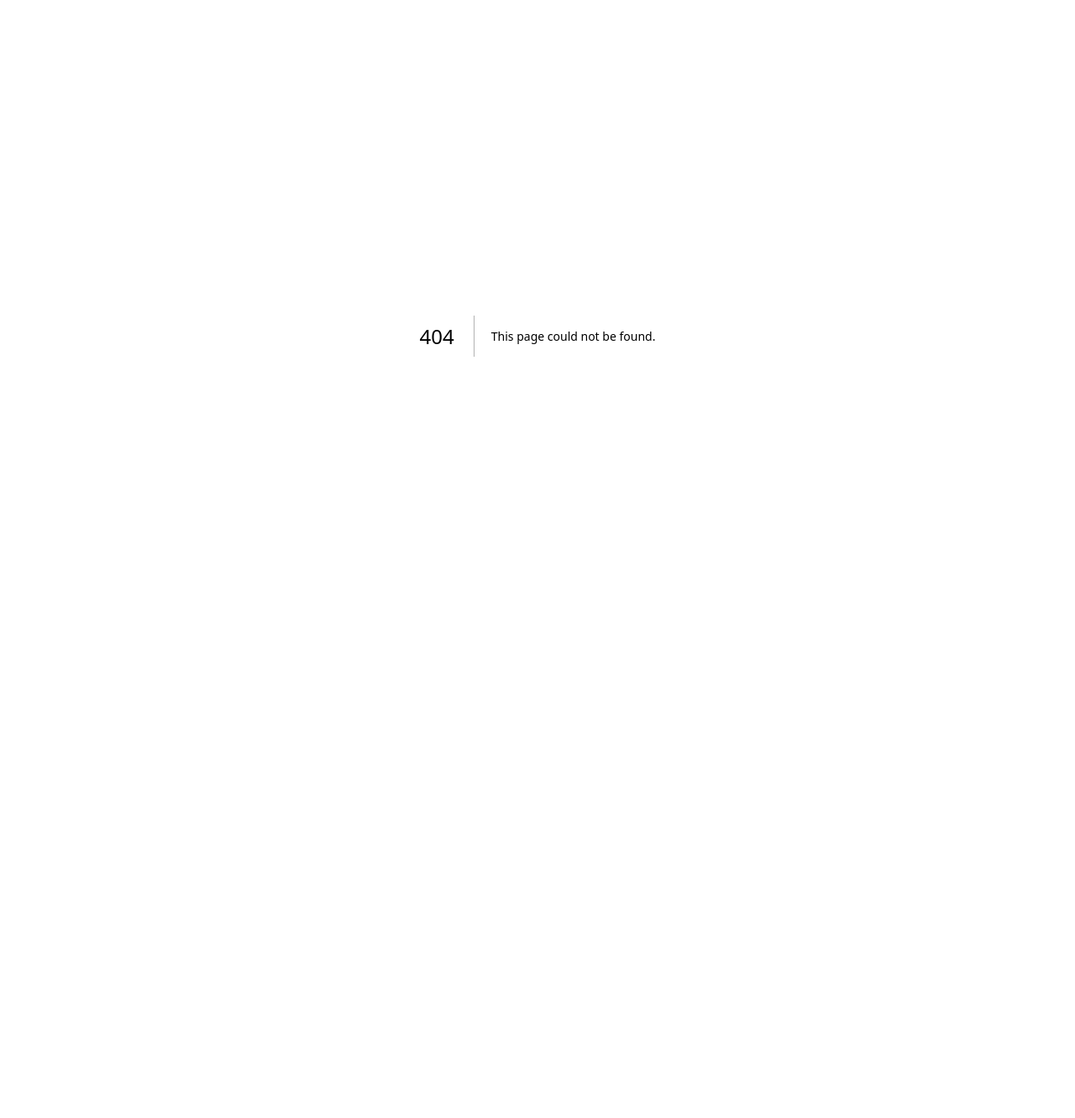
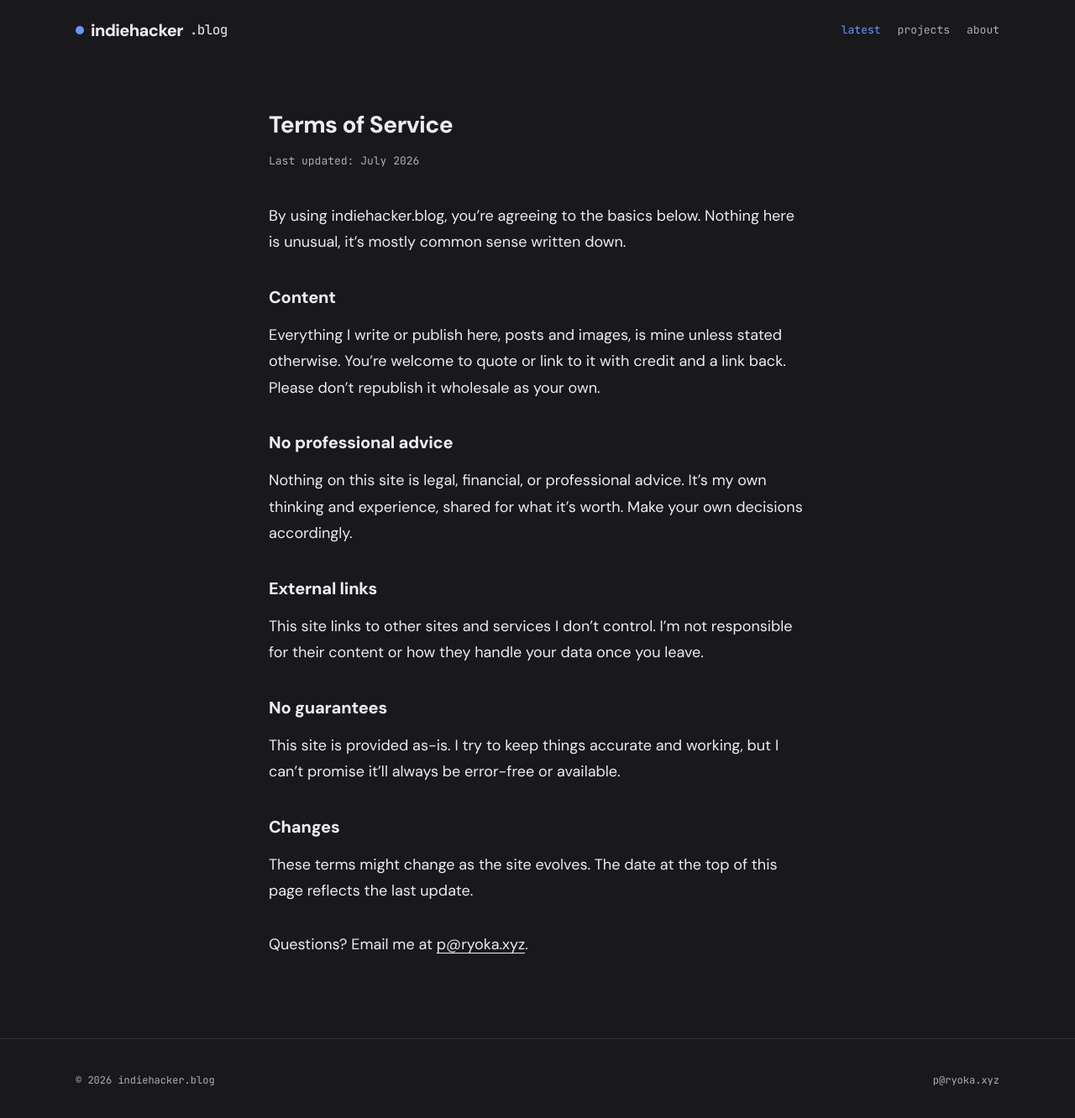
Before and after one commit to sillyledger/indiehacker-blog, a Next.js app: page /terms in a window 1280 px wide. Before the commit this address had no page. Shown: the top 1332 px of the page at 84% size. Before the commit the page ends 800 px from the top, so only its background shows below. Built offline with nearby package versions, Linux system fonts and the light colour scheme; no server answers; the database is empty.

Commit message:
Create page.tsx

```diff
--- /dev/null
+++ b/app/terms/page.tsx
@@ -0,0 +1,114 @@
+import type { Metadata } from "next";
+import Header from "../components/Header";
+import Footer from "../components/Footer";
+
+export const metadata: Metadata = {
+  title: "Terms of Service | IndieHacker Blog",
+  description: "The terms for using indiehacker.blog.",
+  openGraph: {
+    title: "Terms of Service | IndieHacker Blog",
+    description: "The terms for using indiehacker.blog.",
+  },
+};
+
+export default function TermsPage() {
+  return (
+    <>
+      <Header />
+
+      <main className="max-w-[720px] mx-auto px-6 md:px-10 pt-14 pb-24">
+        <h1
+          className="mb-3"
+          style={{ fontWeight: 800, letterSpacing: "-0.02em", fontSize: "28px" }}
+        >
+          Terms of Service
+        </h1>
+
+        <p className="text-[13px] font-mono text-faint mb-10">
+          Last updated: July 2026
+        </p>
+
+        <div className="text-[18px] leading-[1.75]">
+          <p className="mb-8">
+            By using indiehacker.blog, you&rsquo;re agreeing to the basics
+            below. Nothing here is unusual, it&rsquo;s mostly common sense
+            written down.
+          </p>
+
+          <h2
+            className="mb-3"
+            style={{ fontWeight: 800, letterSpacing: "-0.01em", fontSize: "20px" }}
+          >
+            Content
+          </h2>
+          <p className="mb-8">
+            Everything I write or publish here, posts and images, is mine
+            unless stated otherwise. You&rsquo;re welcome to quote or link
+            to it with credit and a link back. Please don&rsquo;t republish
+            it wholesale as your own.
+          </p>
+
+          <h2
+            className="mb-3"
+            style={{ fontWeight: 800, letterSpacing: "-0.01em", fontSize: "20px" }}
+          >
+            No professional advice
+          </h2>
+          <p className="mb-8">
+            Nothing on this site is legal, financial, or professional
+            advice. It&rsquo;s my own thinking and experience, shared for
+            what it&rsquo;s worth. Make your own decisions accordingly.
+          </p>
+
+          <h2
+            className="mb-3"
+            style={{ fontWeight: 800, letterSpacing: "-0.01em", fontSize: "20px" }}
+          >
+            External links
+          </h2>
+          <p className="mb-8">
+            This site links to other sites and services I don&rsquo;t
+            control. I&rsquo;m not responsible for their content or how they
+            handle your data once you leave.
+          </p>
+
+          <h2
+            className="mb-3"
+            style={{ fontWeight: 800, letterSpacing: "-0.01em", fontSize: "20px" }}
+          >
+            No guarantees
+          </h2>
+          <p className="mb-8">
+            This site is provided as-is. I try to keep things accurate and
+            working, but I can&rsquo;t promise it&rsquo;ll always be
+            error-free or available.
+          </p>
+
+          <h2
+            className="mb-3"
+            style={{ fontWeight: 800, letterSpacing: "-0.01em", fontSize: "20px" }}
+          >
+            Changes
+          </h2>
+          <p className="mb-8">
+            These terms might change as the site evolves. The date at the
+            top of this page reflects the last update.
+          </p>
+
+          <p>
+            Questions? Email me at{" "}
+            <a
+              href="mailto:p@ryoka.xyz"
+              className="underline hover:text-accent transition-colors"
+            >
+              p@ryoka.xyz
+            </a>
+            .
+          </p>
+        </div>
+      </main>
+
+      <Footer />
+    </>
+  );
+}
```
